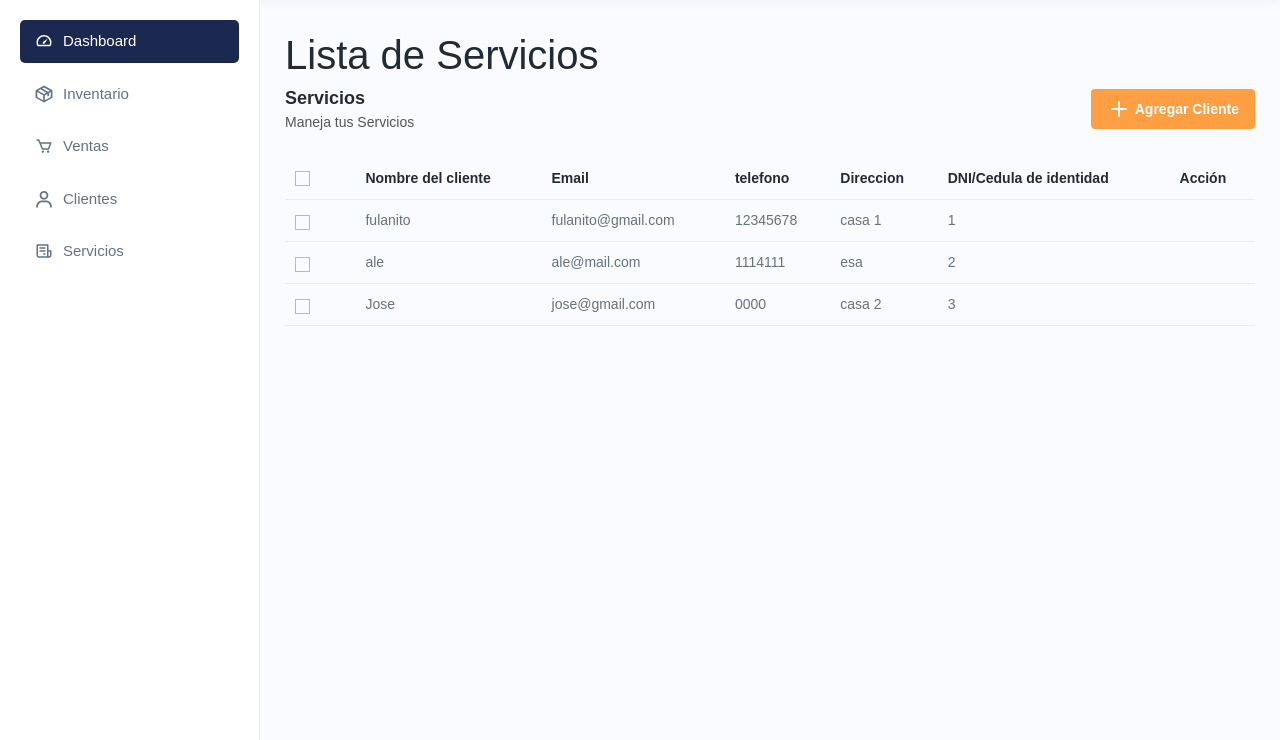
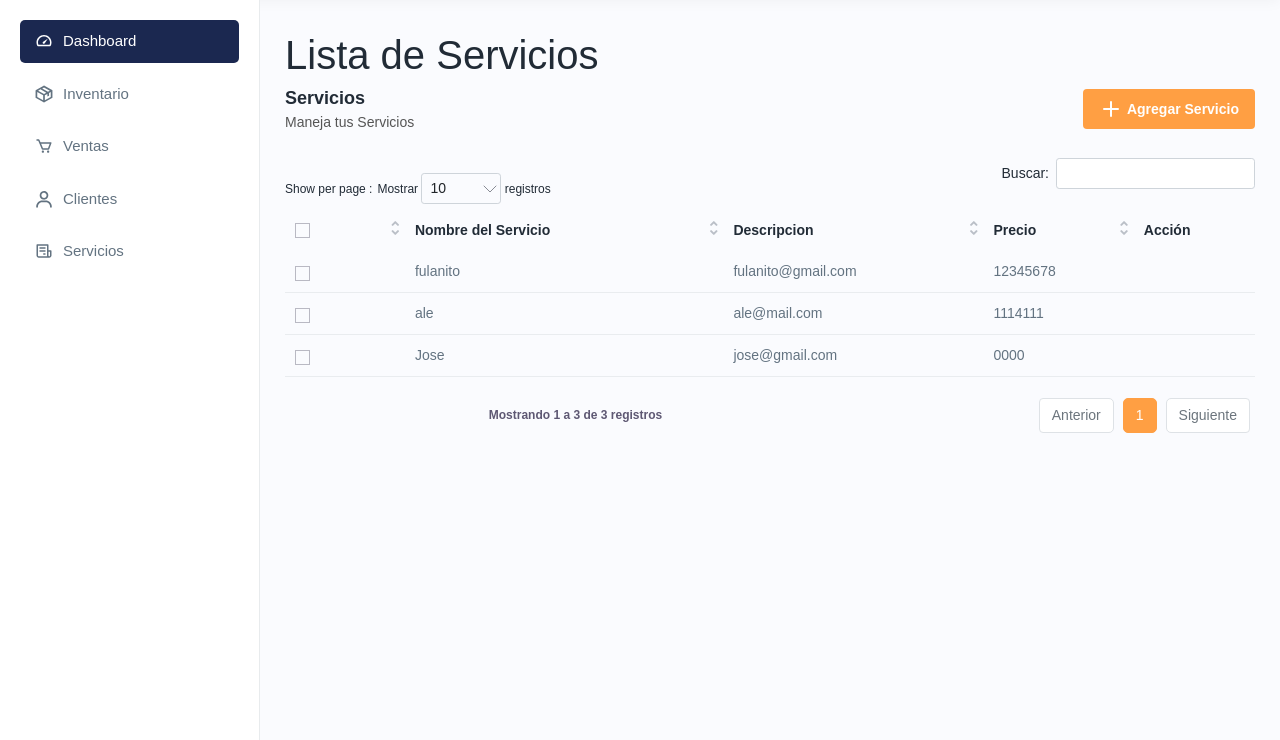
Before and after one commit to marcomelendezz/ProyectoUptag, a Django app: template Proyecto/inventario/templates/pages/servicios.html in a window 1280 px wide. Shown: the part 60-800 px from the top of the page. Run offline with Django 5.2, Linux system fonts and the light colour scheme; the template is opened without the code that fills it: values that come from a table or form of the project are taken from there, others are empty; data comes from the database, SQL or seed files in the repository; some libraries are stand-ins or nearby versions.

Commit message:
Vista de servicios hecha

```diff
--- a/Proyecto/inventario/templates/pages/servicios.html
+++ b/Proyecto/inventario/templates/pages/servicios.html
@@ -13,7 +13,7 @@
 <h6>Maneja tus Servicios</h6>
 </div>
 <div class="page-btn">
-<a href="/addclient" class="btn btn-added"><img src="{% static 'img/icons/plus.svg' %}" alt="img" class="me-1">Agregar Cliente</a>
+<a href="/addclient" class="btn btn-added"><img src="{% static 'img/icons/plus.svg' %}" alt="img" class="me-1">Agregar Servicio</a>
 </div>
 </div>
 
@@ -27,11 +27,9 @@
 <span class="checkmarks"></span>
 </label>
 </th>
-<th>Nombre del cliente</th>
-<th>Email</th>
-<th>telefono</th>
-<th>Direccion</th>
-<th>DNI/Cedula de identidad</th>
+<th>Nombre del Servicio</th>
+<th>Descripcion</th>
+<th>Precio</th>
 <th>Acción</th>
 </tr>
 </thead>
@@ -48,8 +46,7 @@
 <td>{{ cliente.nombre }}</td>
 <td>{{ cliente.email }}</td>
 <td>{{ cliente.telefono }}</td>
-<td>{{ cliente.direccion }}</td>
-<td>{{ cliente.dni }}</td>
+
 <td></td>
 </tr>
 {% endfor %}
@@ -58,6 +55,13 @@
 </div>
 </div>
 </div>
+{% block scripts %}
+<script src="{% static 'js/jquery.dataTables.min.js' %}"></script>
+<script src="{% static 'js/dataTables.bootstrap4.min.js' %}"></script>
 
+<script src="{% static 'js/bootstrap.bundle.min.js' %}"></script>
+
+<script src="{% static 'js/inventario-datatable.js' %}"></script>
+{% endblock %}
 
 {% endblock %}
```
